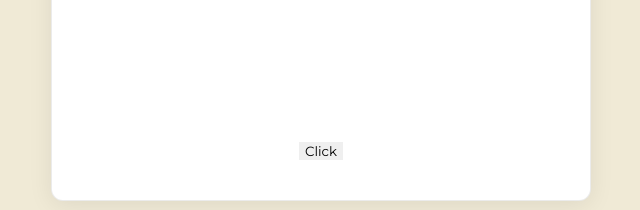
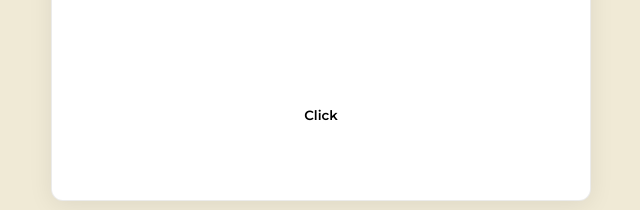
Before and after one commit to cabbage-cart/persona-f, a React app: page / in a window 1280 px wide. Shown: the part 366-576 px from the top of the page, without its empty margins (319-959 px from the left). Built offline with nearby package versions, Linux system fonts and the light colour scheme; the HTML template or start-up script is replaced by a standard one.

Commit message:
btn reverted

```diff
--- a/src/components/AvatarCard/components/Button/Button.scoped.css
+++ b/src/components/AvatarCard/components/Button/Button.scoped.css
@@ -1,5 +1,19 @@
-.button-wrapper {
-    width: 100px;
-    height: 100px;
-    background: red;
+.btn-wrapper {
+  width: var(--width);
+  cursor: pointer;
+  height: var(--height);
+  background: unset;
+  border: 1px solid #b0bac9;
+  background-color: var(--bgColor);
+  font-weight: 600
 }
+.btn-wrapper.btn-circle {
+  border-radius: 50%;
+}
+.btn-wrapper.btn-default {
+  border-radius: 12px;
+}
+.btn-wrapper.btn-text {
+  background-color: unset;
+  border: none;
+}
```
